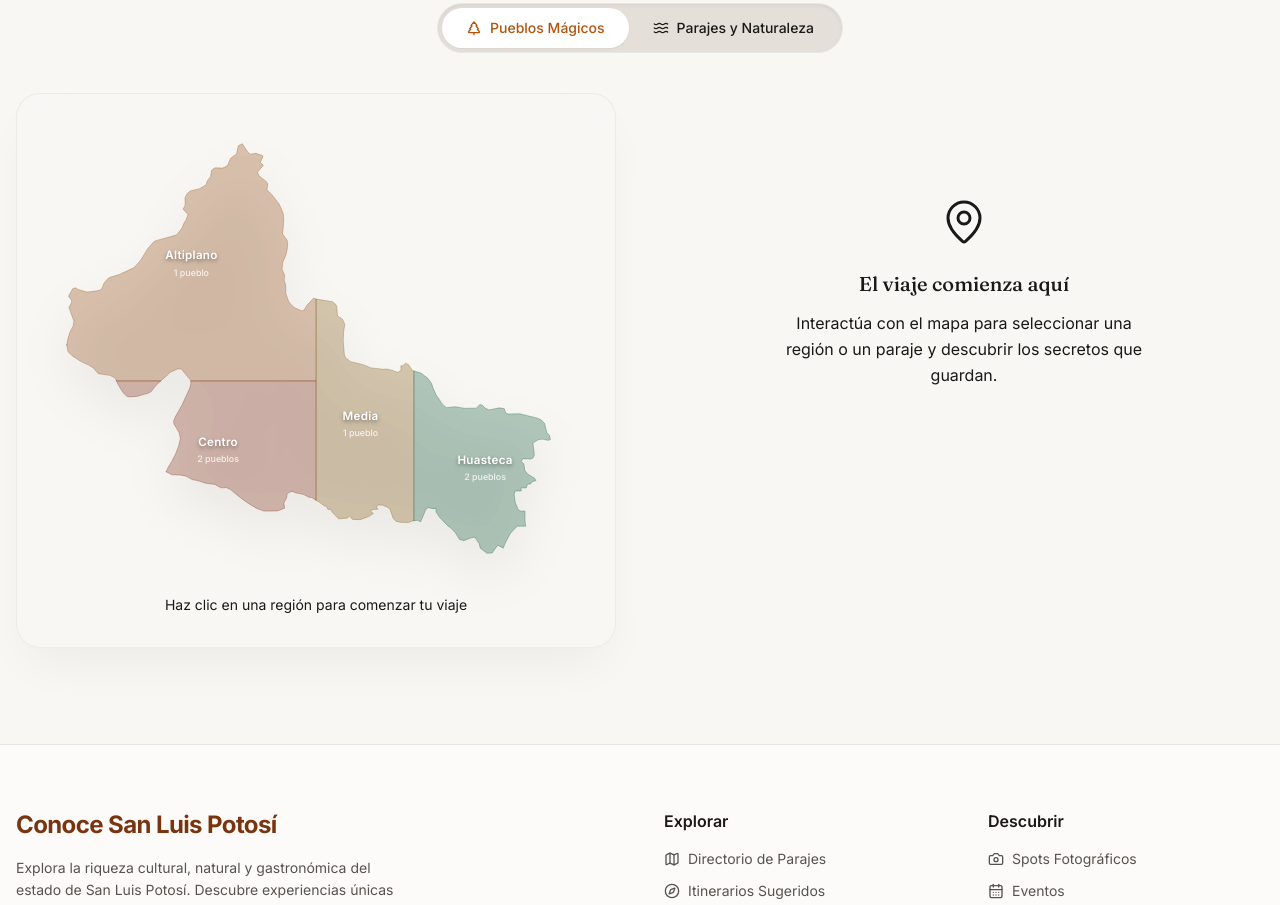
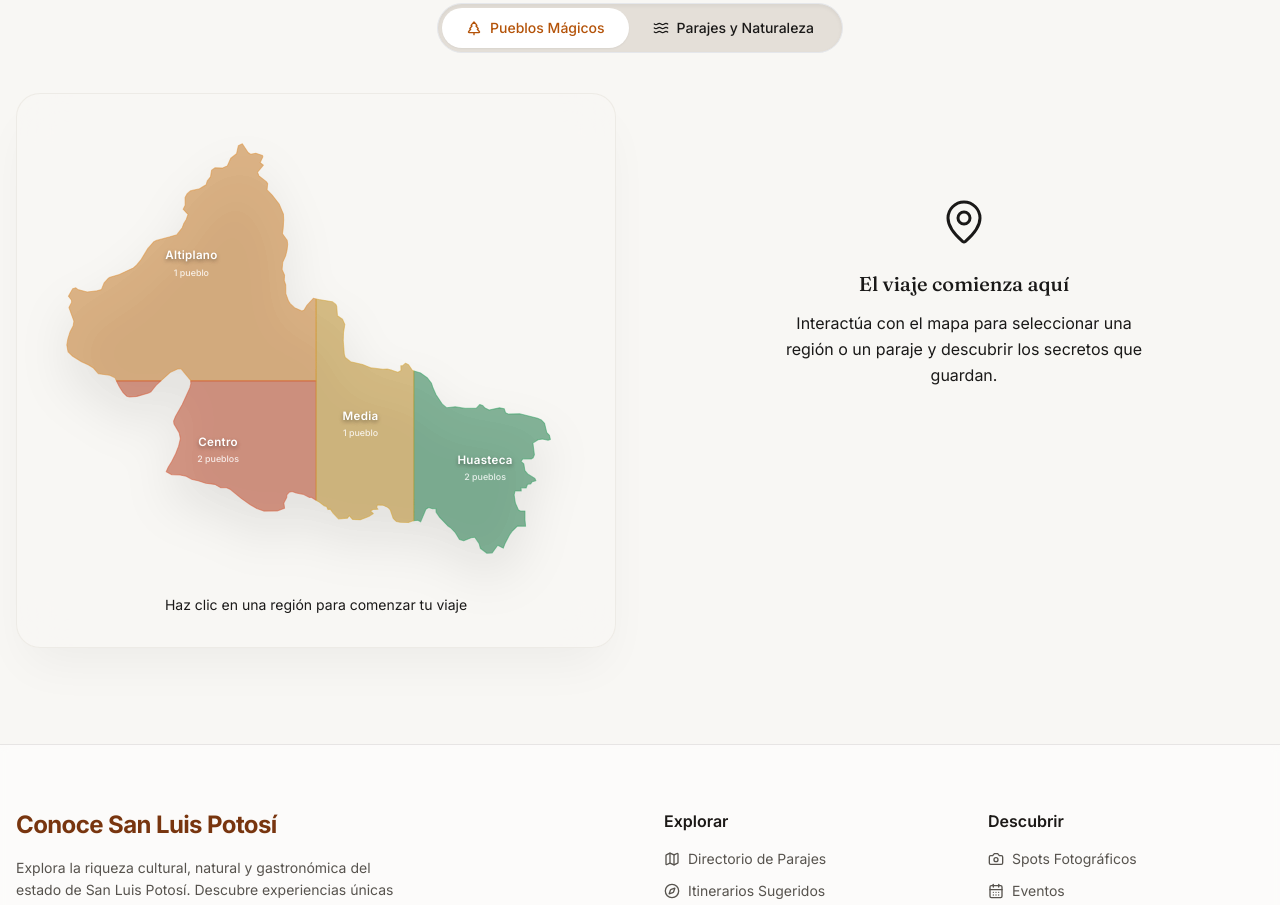
Before and after one commit to jaimesrh/proyecto-tello-frontend, a Next.js app: page / in a window 1280 px wide. Shown: the part 960-1865 px from the top of the page. Built offline with nearby package versions, Linux system fonts and the light colour scheme.

Commit message:
Adjust map colors to balanced, non-fluorescent clean tones

```diff
--- a/components/RegionMap.tsx
+++ b/components/RegionMap.tsx
@@ -35,10 +35,10 @@ const regionPaths: Record<string, { path: string; labelX: number; labelY: number
 };
 
 const regionColors: Record<string, { fill: string; hover: string; text: string; bg: string }> = {
-  Huasteca: { fill: '#2d6a4f', hover: '#40916c', text: 'text-huasteca dark:text-huasteca', bg: 'bg-huasteca' },
-  Altiplano: { fill: '#9a5b27', hover: '#b86f32', text: 'text-altiplano dark:text-altiplano', bg: 'bg-altiplano' },
-  Centro: { fill: '#8c3f2b', hover: '#a84c34', text: 'text-centro dark:text-centro', bg: 'bg-centro' },
-  Media: { fill: '#8c6829', hover: '#a87d32', text: 'text-media dark:text-media', bg: 'bg-media' },
+  Huasteca: { fill: '#237a4b', hover: '#2ea063', text: 'text-huasteca dark:text-huasteca', bg: 'bg-huasteca' },
+  Altiplano: { fill: '#c47b2b', hover: '#db8e35', text: 'text-altiplano dark:text-altiplano', bg: 'bg-altiplano' },
+  Centro: { fill: '#b84a2b', hover: '#d45837', text: 'text-centro dark:text-centro', bg: 'bg-centro' },
+  Media: { fill: '#b88a28', hover: '#d4a133', text: 'text-media dark:text-media', bg: 'bg-media' },
 };
 
 type LayerType = 'PUEBLOS_MAGICOS' | 'PARAJES_HIDROLOGICOS';
@@ -132,10 +132,10 @@ export default function RegionMap({ regiones }: RegionMapProps) {
                     <path
                       d={pathData.path}
                       fill={isActive || isHovered ? colors.hover : colors.fill}
-                      fillOpacity={isActive ? 0.75 : isHovered ? 0.55 : 0.35}
-                      stroke={isActive || isHovered ? colors.hover : colors.fill}
-                      strokeOpacity={isActive ? 0.9 : 0.4}
-                      strokeWidth={isActive ? 2.5 : 1}
+                      fillOpacity={isActive ? 0.85 : isHovered ? 0.7 : 0.55}
+                      stroke={isActive ? '#ffffff' : colors.hover}
+                      strokeOpacity={isActive ? 0.9 : 0.5}
+                      strokeWidth={isActive ? 2 : 1.2}
                       strokeLinejoin="round"
                       strokeLinecap="round"
                       className="cursor-pointer transition-all duration-300"
```
